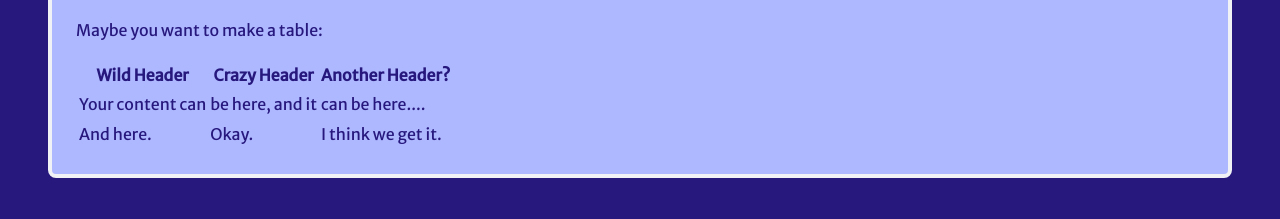
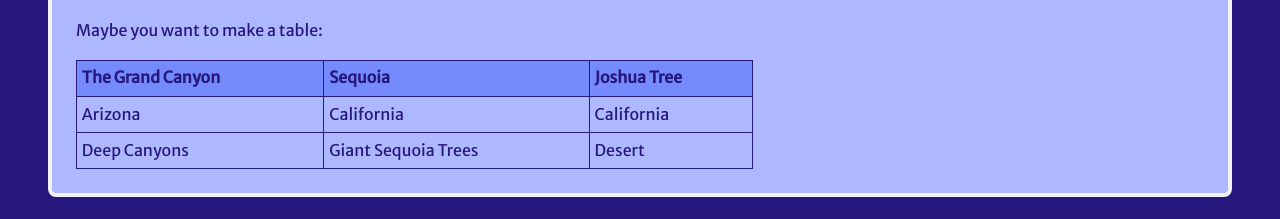
Before and after one commit to jfranklin12/markdown-previewer, a React (Create React App) app: page / in a window 1280 px wide. Shown: the part 1748-1967 px from the top of the page. Built offline with nearby package versions, Linux system fonts and the light colour scheme.

Commit message:
table info edited and styled

```diff
--- a/src/App.css
+++ b/src/App.css
@@ -48,6 +48,20 @@ img {
   margin: 1rem 0;
 }
 
+table {
+  max-width: 100%;
+  min-width: 60%;
+  border-collapse: collapse;
+}
+th, td {
+  padding: .3rem;
+  text-align: left;
+  border: .1rem solid #27187E;
+}
+th {
+  background-color: #758BFD;
+}
+
 /* Container */
 .container {
   display: flex;
--- a/src/App.js
+++ b/src/App.js
@@ -43,10 +43,11 @@ Maybe you need some order?
 
 Maybe you want to make a table:
 
-Wild Header | Crazy Header | Another Header?
+The Grand Canyon | Sequoia | Joshua Tree
 ------------ | ------------- | -------------
-Your content can | be here, and it | can be here....
-And here. | Okay. | I think we get it.
+Arizona | California | California
+Deep Canyons | Giant Sequoia Trees | Desert
+
 
 `;
 
```
